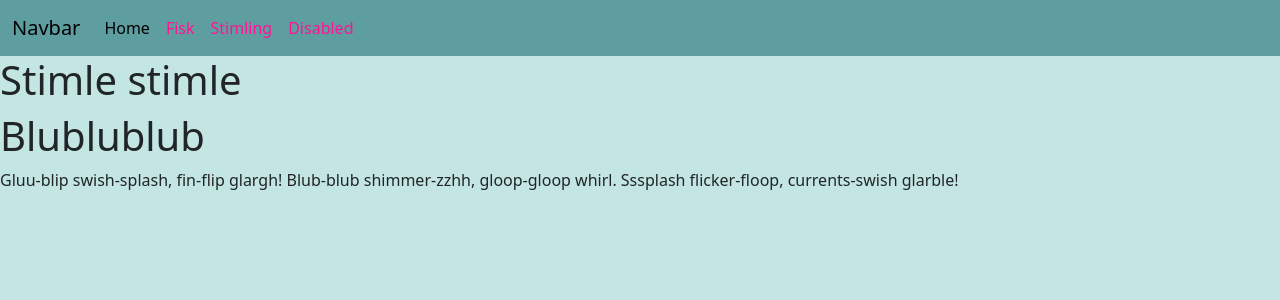
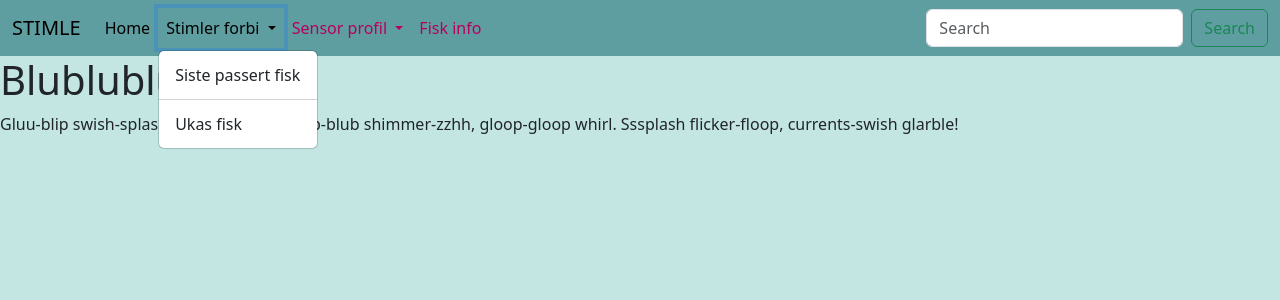
Before and after one commit to Elsys-Gruppe-1/ServerSide, a Flask app: page /index in a window 1280 px wide, after a click on "Stimler forbi". Shown: the top 300 px of the page. Run offline with Flask 3, Linux system fonts and the light colour scheme.

Commit message:
Navbar lagt til flere sider

```diff
--- a/app/__init__.py
+++ b/app/__init__.py
@@ -7,9 +7,11 @@ def create_app():
     from app.routes.health import health_bp
     from app.routes.home import home_bp
     from app.routes.index import index_bp
+    from app.routes.siste_passert import siste_passert_bp
 
     app.register_blueprint(health_bp)
     app.register_blueprint(home_bp)
     app.register_blueprint(index_bp)
+    app.register_blueprint(siste_passert_bp)
 
     return app
--- a/app/templates/base.html
+++ b/app/templates/base.html
@@ -14,7 +14,7 @@
                 background-color: cadetblue;
             }
             .navbar-custom .nav-link {
-                color: deeppink;
+                color: rgb(181, 0, 94);
             }
             .navbar-custom .nav-link:hover {
                 color: pink;
@@ -31,32 +31,62 @@
         <!--Her er kode tatt fra bootstrap som gir navigation bar-->
         <nav class="navbar navbar-expand-lg navbar-custom">
         <div class="container-fluid">
-                <a class="navbar-brand" href="#">Navbar</a>
-                <button class="navbar-toggler" type="button" data-bs-toggle="collapse" data-bs-target="#navbarNav" aria-controls="navbarNav" aria-expanded="false" aria-label="Toggle navigation">
+            <a class="navbar-brand" href="#">STIMLE</a>
+            <button class="navbar-toggler" type="button" data-bs-toggle="collapse" data-bs-target="#navbarSupportedContent" aria-controls="navbarSupportedContent" aria-expanded="false" aria-label="Toggle navigation">
             <span class="navbar-toggler-icon"></span>
             </button>
-                <div class="collapse navbar-collapse" id="navbarNav">
-                <ul class="navbar-nav">
+            <div class="collapse navbar-collapse" id="navbarSupportedContent">
+            <ul class="navbar-nav me-auto mb-2 mb-lg-0">
                 <li class="nav-item">
-                    <a class="nav-link active" aria-current="page" href="#">Home</a>
+                <a class="nav-link active" aria-current="page" href="{{ url_for('home.home') }}">Home</a>
+                </li>
+
+                <li class="nav-item dropdown">
+                    <a class="nav-link dropdown-toggle" href="#" role="button"
+                       data-bs-toggle="dropdown" aria-expanded="false">
+                    Stimler forbi
+                    </a>
+                    <ul class="dropdown-menu">
+                        <li><a class="dropdown-item" href="{{ url_for('siste_passert.siste_passert') }}">Siste passert fisk</a></li>
+                        <li><hr class="dropdown-divider"></li>
+                        <li><a class="dropdown-item" href="#section2">Ukas fisk</a></li>
+                    </ul>
+
+                </li>
+
+                <li class="nav-item dropdown">
+                <a class="nav-link dropdown-toggle" href="#" role="button" data-bs-toggle="dropdown" aria-expanded="false">
+                    Sensor profil
+                </a>
+                <ul class="dropdown-menu">
+                    <li><a class="dropdown-item" href="#">Temperatur</a></li>
+                    <li><hr class="dropdown-divider"></li>
+                    <li><a class="dropdown-item" href="#">Strømning</a></li>
+                    <li><hr class="dropdown-divider"></li>
+                    <li><a class="dropdown-item" href="#">Total dissolved solids</a></li>
+                    <li><hr class="dropdown-divider"></li>
+                    <li><a class="dropdown-item" href="#">Dybde</a></li>
+                    <li><hr class="dropdown-divider"></li>
+                    <li><a class="dropdown-item" href="#">Turbiditet</a></li>
+                </ul>
                 </li>
                 <li class="nav-item">
-                    <a class="nav-link" href="#">Fisk</a>
+                <a class="nav-link" href="#">Fisk info</a>
                 </li>
-                    <li class="nav-item">
-                    <a class="nav-link" href="#">Stimling</a>
-                    </li>
+                <!--
                 <li class="nav-item">
                 <a class="nav-link disabled" aria-disabled="true">Disabled</a>
-                    </li>
+                </li>-->
             </ul>
+            <form class="d-flex" role="search">
+                <input class="form-control me-2" type="search" placeholder="Search" aria-label="Search"/>
+                <button class="btn btn-outline-success" type="submit">Search</button>
+            </form>
             </div>
         </div>
         </nav>
         <!--Slutt på nav bar-->
 
-
-        <h1>Stimle stimle</h1>
         {% block content %}
         {% endblock %}
         <!--Link for "Include via CDN" JS-->
```
Also changed, not shown: app/routes/oversikt_passering.py (added, +7 -0 lines), app/routes/sensor_profil/temperatur.py (added, +7 -0 lines), app/routes/siste_passert.py (added, +7 -0 lines), app/templates/home.html (+12 -11 lines), app/templates/oversikt_passering.html (added, +14 -0 lines), app/templates/sensor_profil_templates/temperatur.html (added, +14 -0 lines), app/templates/siste_passert.html (added, +14 -0 lines). Lines whose indentation alone changed are shown as unchanged.
